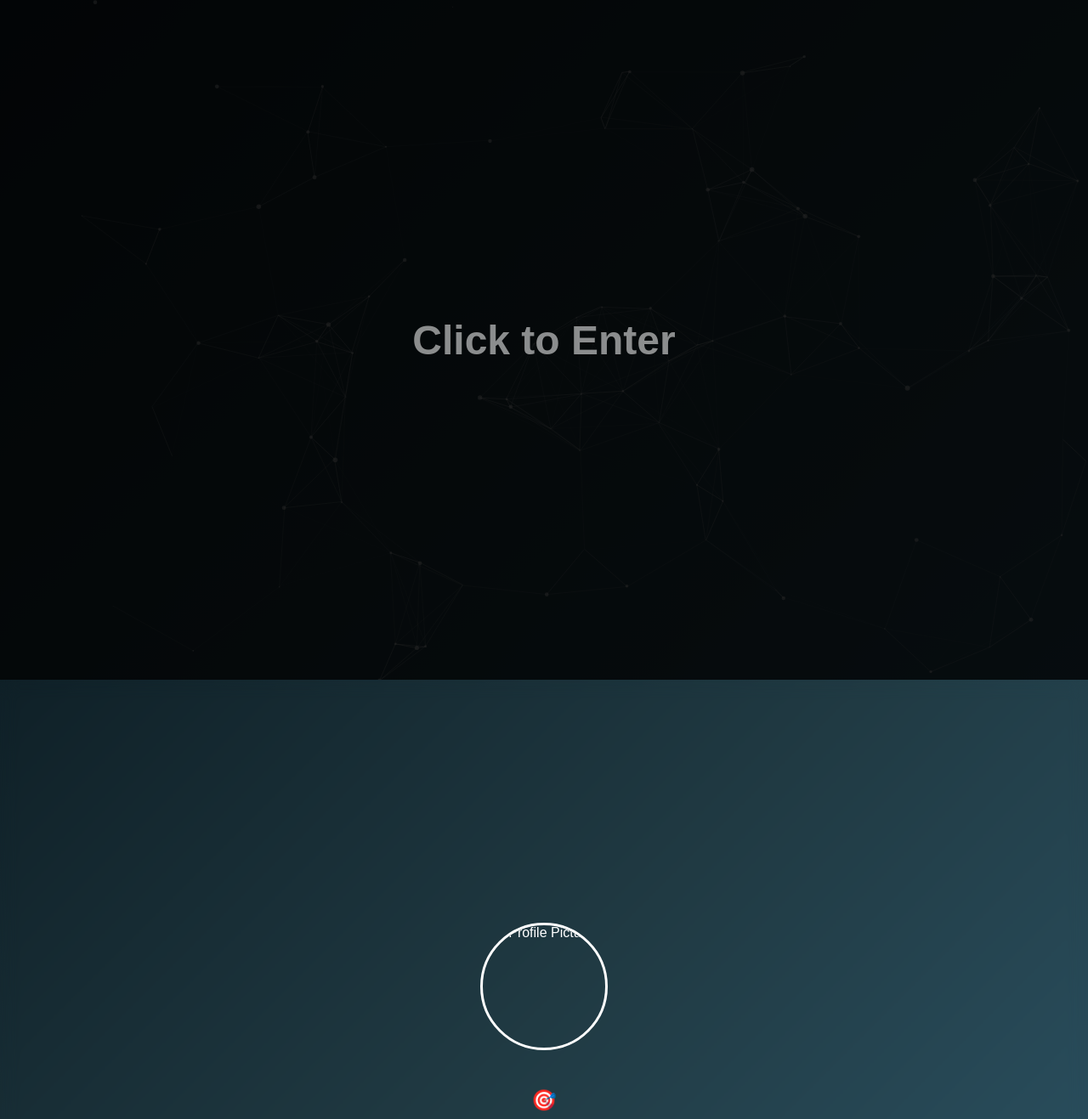
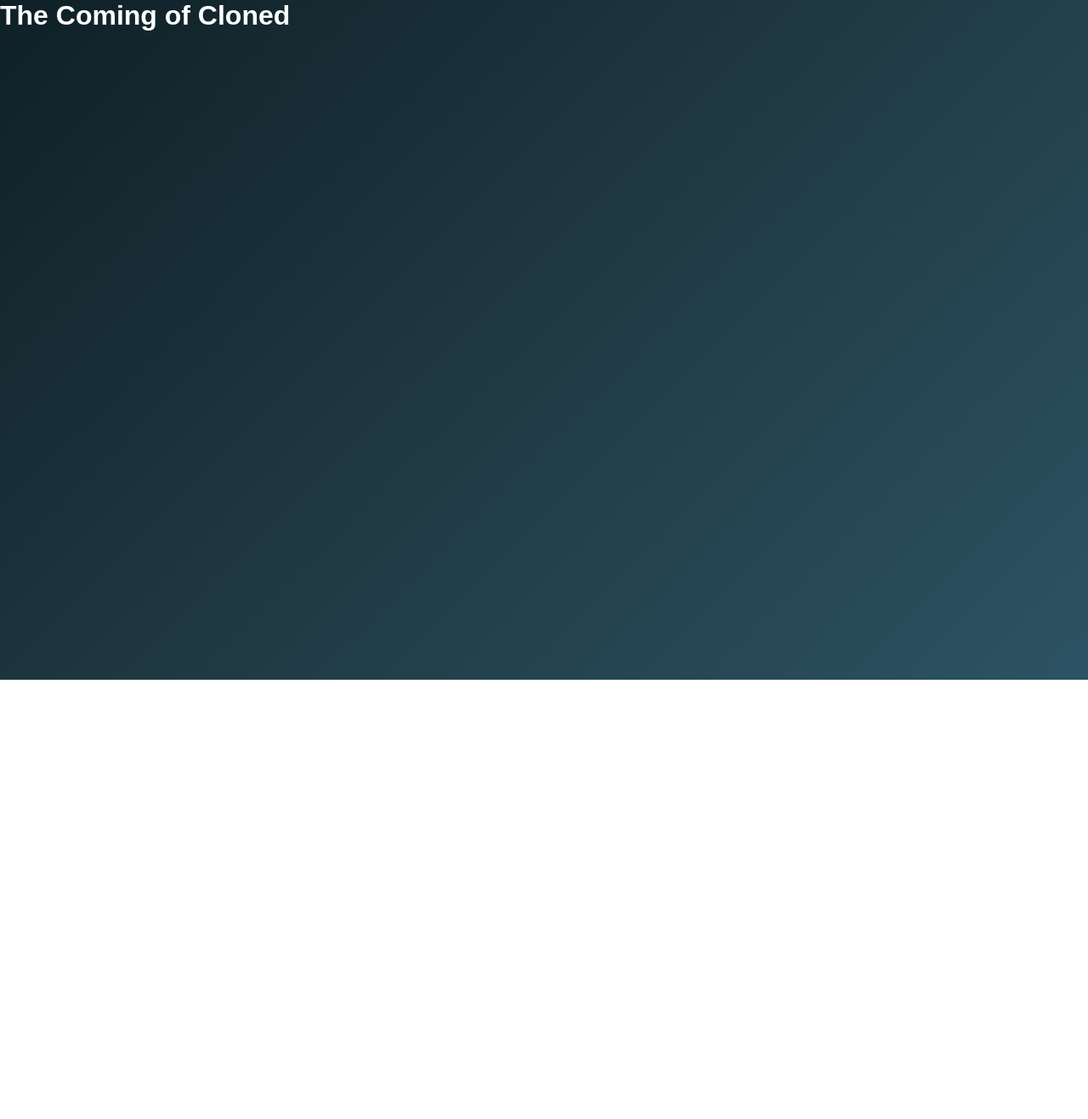
Before and after one commit to ghoulxx/chromebook, a plain HTML site: page index.html in a window 1280 px wide. Shown: the top 1317 px of the page at 85% size. After the commit the page ends 800 px from the top, so only its background shows below. Drawn offline with nearby package versions, Linux system fonts and the light colour scheme.

Commit message:
Update index.html

```diff
--- a/index.html
+++ b/index.html
@@ -3,33 +3,14 @@
 <head>
     <meta charset="UTF-8">
     <meta name="viewport" content="width=device-width, initial-scale=1.0">
-    <title>ghoulx</title>
+    <title>The Coming of Cloned</title>
     <link rel="stylesheet" href="style.css">
 </head>
 <body>
-
-    <!-- Particles Background -->
-    <div id="particles-js"></div>
-
-    <!-- Enter Screen -->
-    <div id="enter-screen">
-        <h1>Click to Enter</h1>
+    <div class="container">
+        <h1>The Coming of Cloned</h1>
+        <div id="countdown"></div>
     </div>
-
-    <!-- Main Content (hidden at first) -->
-    <div id="bio-container" class="hidden">
-        <img id="profile-picture" src="images/profile.jpg" alt="Profile Picture">
-        <h1 id="animated-title"></h1>
-        <p>🎯</p>
-    </div>
-
-    <audio id="background-music" loop>
-        <source src="music/2008.mp3" type="audio/mpeg">
-        Your browser does not support the audio element.
-    </audio>
-
-    <!-- External Particles.js library -->
-    <script src="https://cdn.jsdelivr.net/npm/particles.js@2.0.0/particles.min.js"></script>
     <script src="script.js"></script>
 </body>
 </html>
```
